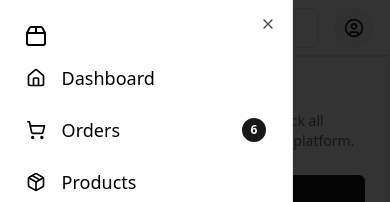
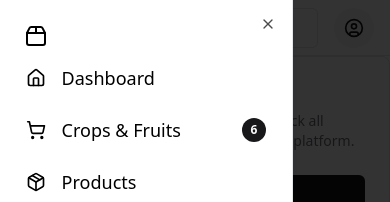
Before and after one commit to Sahil1gupta/Dashboard, a React (Vite) app: page / in a window 390 px wide. Both pictures are taken after a click on the button "Toggle navigation menu". Shown: the top 202 px of the page. Built offline with nearby package versions, Linux system fonts and the light colour scheme.

Commit message:
sample bar chart

```diff
--- a/src/components/MyComponents/dashboard/SidebarMobile.jsx
+++ b/src/components/MyComponents/dashboard/SidebarMobile.jsx
@@ -66,7 +66,7 @@ function SidebarMobile() {
             className="mx-[-0.65rem] flex items-center gap-4 rounded-xl bg-muted px-3 py-2 text-foreground hover:text-foreground"
           >
             <ShoppingCart className="h-5 w-5" />
-            Orders
+            Crops & Fruits
             <Badge className="ml-auto flex h-6 w-6 shrink-0 items-center justify-center rounded-full">
               6
             </Badge>
```
